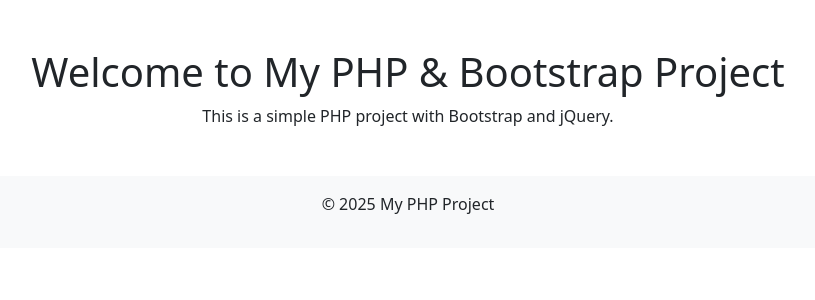
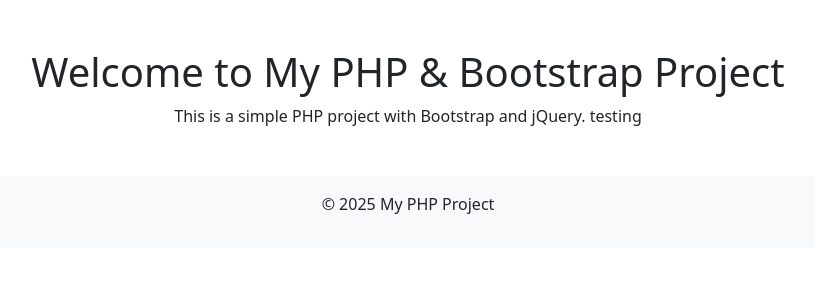
Before and after one commit to SaiHtetAungKo/qau_app, a PHP site: page / in a window 1280 px wide. Shown: the part 56-356 px from the top of the page, without its empty margins (232-1047 px from the left). Run offline with PHP 8.4, Linux system fonts and the light colour scheme.

Commit message:
fix: fix 1st task

```diff
--- a/index.php
+++ b/index.php
@@ -1,7 +1,7 @@
 <?php include 'includes/header.php'; ?>
 <div class="container">
     <h1 class="text-center mt-5">Welcome to My PHP & Bootstrap Project</h1>
-    <p class="text-center">This is a simple PHP project with Bootstrap and jQuery.</p>
+    <p class="text-center">This is a simple PHP project with Bootstrap and jQuery. testing</p>
 </div>
 <?php include 'includes/footer.php'; ?>
 
```
